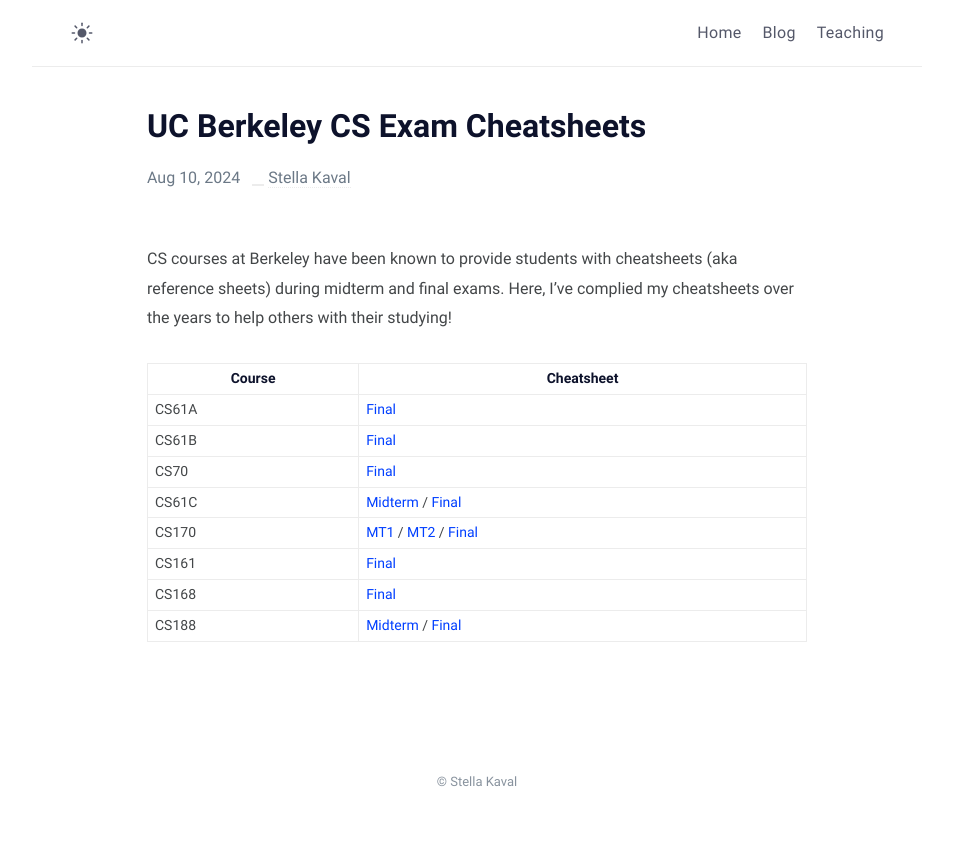
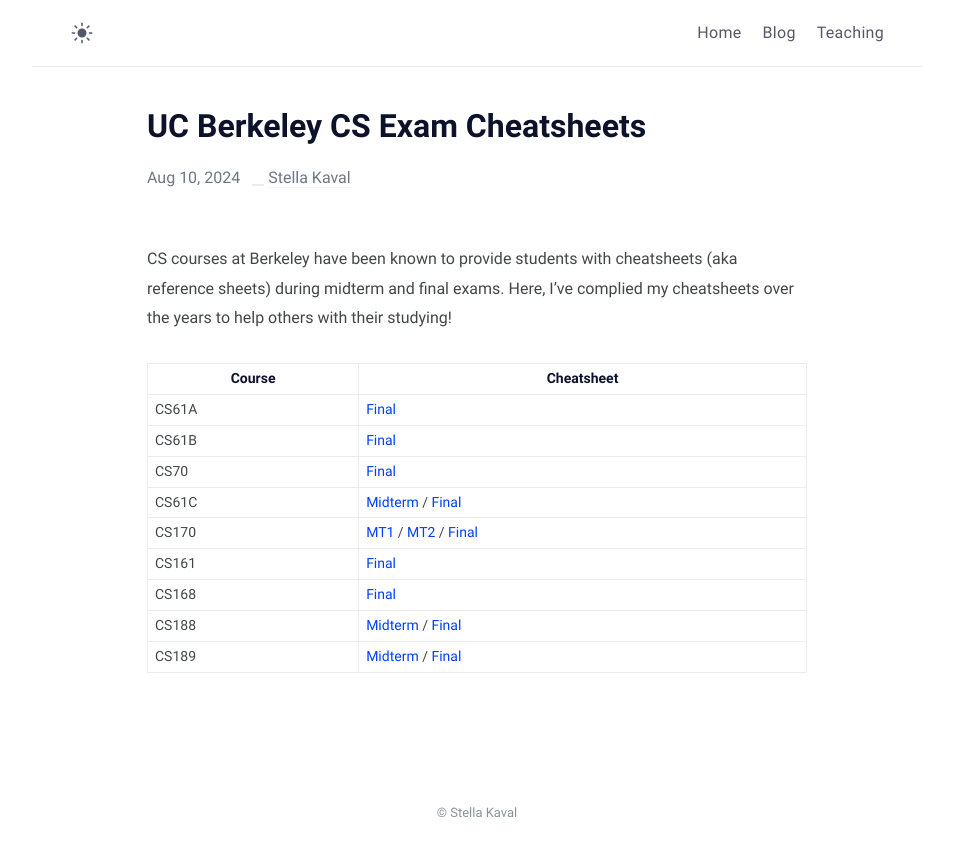
Before and after one commit to stellakaval/stellakaval.github.io, a Jekyll site: the page built from _posts/2024-09-28-cheatsheets.md, in a window 1280 px wide. Shown: the top 856 px of the page, without its empty margins (163-1116 px from the left). Built offline with Jekyll 4.4.1, drawn with Linux system fonts in a browser that asks for light colours.

Commit message:
189 links

```diff
--- a/_posts/2024-09-28-cheatsheets.md
+++ b/_posts/2024-09-28-cheatsheets.md
@@ -18,3 +18,4 @@
 | CS161  | [Final](https://drive.google.com/file/d/1LztlX-FIc8lxuAa0ArS5OVFUfGmBeSuv/view?usp=sharing) |
 | CS168  | [Final](https://drive.google.com/file/d/1BUIbY5IBwZAszjBXYrPcBnPFYNXplNCj/view?usp=sharing) |
 | CS188  | [Midterm](https://drive.google.com/file/d/1DyPvOKgu1ogtaKckdCiN61dS6XXMjq03/view?usp=sharing) / [Final](https://drive.google.com/file/d/15F2NaNz8c1RF4q_uOoXHd4urJuC3Pg4X/view?usp=sharing) |
+| CS189  | [Midterm](https://drive.google.com/file/d/1IOdkmgTdhB_eXLY_6Fe8hfQQ-HYOJ-7C/view?usp=sharing) / [Final](https://drive.google.com/file/d/1rsLM1HRgbeN1DyFKV-TJzZ5gUcTJRjMo/view?usp=sharing) |
```
